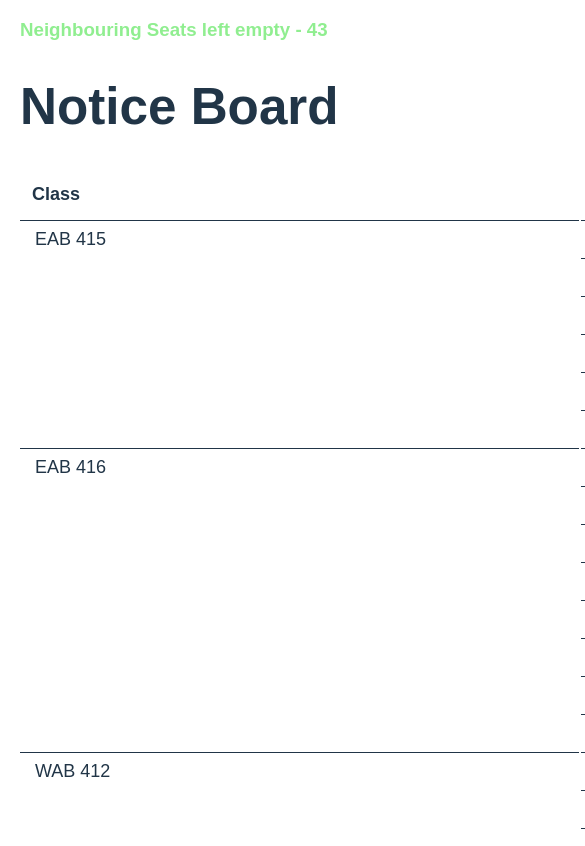
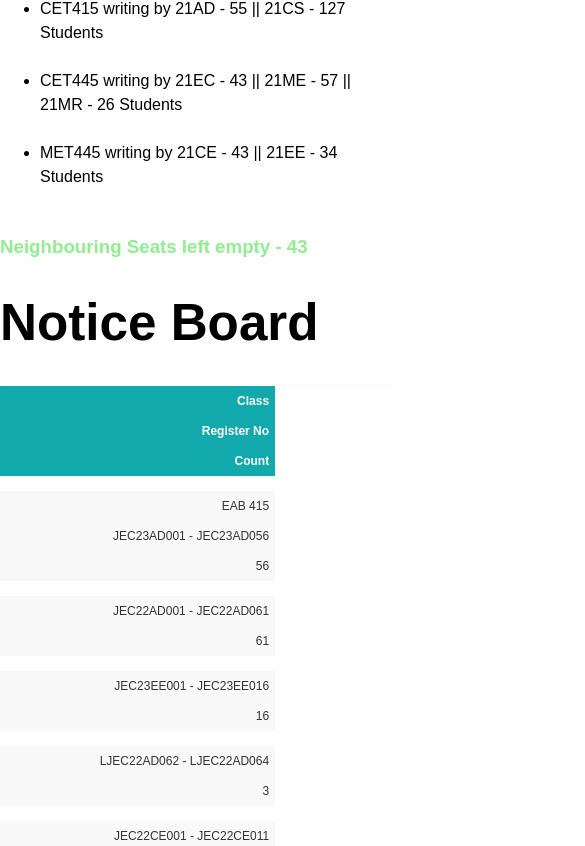
Before and after one commit to ada-rsh-s/exam-temp, a React (Vite) app: page / in a window 390 px wide. Shown: the part 578-1424 px from the top of the page, 585 px wide, since content can reach past the window. Built offline with nearby package versions, Linux system fonts and the light colour scheme.

Commit message:
dept wise view adde

```diff
--- a/src/App.css
+++ b/src/App.css
@@ -1,56 +1,96 @@
-.App {
+/* General styles */
+body {
   font-family: Arial, sans-serif;
-  padding: 20px;
+  margin: 0;
+  padding: 0;
+  background-color: #f4f4f4;
+  color: #000000;
 }
-
-.class-section {
-  margin-bottom: 20px;
-}
-
-.class-wrapper {
-  overflow-x: auto; /* Enable horizontal scrolling */
-  padding-bottom: 10px;
-}
-
-.class-row {
-  display: flex;
-  gap: 10px; /* Adjust the gap between seats */
+div{
+    background: #ffff;
 }
 
 
 
-/* Optional: Adjust the gap between every 2nd column */
-.class-row > :nth-child(2n) {
-  margin-right: 50px; /* Adjust as needed */
+div {
+  margin-bottom: 20px;
 }
 
+/* Table styles */
 table {
-  width: 100%;
   border-collapse: collapse;
-  margin: 20px 0;
-  font-size: 18px;
-  text-align: left;
+  margin-bottom: 20px;
+  background-color: #fff;
+  box-shadow: 0 2px 5px rgba(14, 12, 12, 0.1);
+  table-layout: auto; /* Allow table to resize based on content */
+  width: auto; /* Make table width auto to fit content */
 }
 
 th, td {
-  padding: 12px;
-  border-bottom: 1px solid ;
+  padding: 10px;
+  text-align: left;
+
+  border: 1px solid #000000; /* Ensure all cells have a border */
+  white-space: nowrap; /* Prevent content from wrapping */
 }
 
 th {
-  font-weight: bold;
+  background-color: #12a9ac;
+  color: #fff;
 }
 
 td {
-  padding: 5px 15px;
-  vertical-align: top;
+  background-color: #f9f9f9;
+  color: #333; /* Darker text color for better readability */
 }
 
-td[colspan] {
-  text-align: center;
-  font-weight: bold;
+/* Responsive adjustments */
+@media screen and (max-width: 768px) {
+  table {
+    width: 100%; /* Full width on small screens */
+  }
+
+  th, td {
+    font-size: 14px;
+    padding: 8px;
+  }
+
+  table, th, td {
+    display: block;
+    width: 100%;
+  }
+
+  tr {
+    display: flex;
+    flex-direction: column;
+    margin-bottom: 15px;
+    border-bottom: none;
+  }
+
+  tr td, tr th {
+    border: none;
+    text-align: right;
+    position: relative;
+    padding-left: 50%;
+  }
+
+  tr td::before, tr th::before {
+    content: attr(data-label);
+    position: absolute;
+    left: 10px;
+    font-weight: bold;
+    text-align: left;
+  }
 }
 
-td, th {
-  border-right: 2px solid #fff; /* Adjust color and width as needed */
+/* Mobile-specific styles */
+@media screen and (max-width: 480px) {
+  th, td {
+    font-size: 12px;
+    padding: 6px;
+  }
+
+  tr td::before, tr th::before {
+    font-size: 12px;
+  }
 }
--- a/src/App.jsx
+++ b/src/App.jsx
@@ -1,10 +1,8 @@
 import React from "react";
-import _ from 'lodash';
-
+import _ from "lodash";
 import "./App.css";
 
-const no_classes = 36,
-  classCapacity = {
+const classCapacity = {
   "EAB 415": [15, 10],
   "EAB 416": [15, 10],
   "WAB 412": [15, 10],
@@ -132,7 +130,7 @@ let exams = {
   "23MR": ["EST200", "HUT200", "MCN201"],
   "23ME": ["EST200", "HUT200", "MCN201"],
   "23EC": ["EST200", "HUT200", "MCN201"],
-  "23CSE(Y)":[],
+  "23CSE(Y)": [],
   "22AD": ["CST309", "MCN301"],
   "22CE": ["CET309", "MCN301"],
   "22CS": ["CST309", "MCN301"],
@@ -167,6 +165,27 @@ const slots = {
 
 //selecting the slot for locating the subjects to be written on that day
 const examToday = slots.E;
+function mergeExamSchedules(exams) {
+  let updatedExams = {};
+  for (let key in exams) {
+    let mergedExams = new Set(exams[key]);
+    for (let otherKey in exams) {
+      if (key !== otherKey) {
+        exams[key].forEach((exam) => {
+          if (exams[otherKey].includes(exam)) {
+            exams[otherKey].forEach((otherExam) => mergedExams.add(otherExam));
+          }
+        });
+      }
+    }
+    updatedExams[key] = Array.from(mergedExams);
+  }
+  if (_.isEqual(updatedExams, exams) == false)
+    return mergeExamSchedules(updatedExams);
+  else return updatedExams;
+}
+
+exams = mergeExamSchedules(exams);
 
 //necessary indices and arrays
 let class_index = 0,
@@ -174,6 +193,19 @@ let class_index = 0,
   lastIndex = 0,
   data = [],
   supIndex = 0;
+
+
+
+const updateDeptStrength = (deptStrength, letStrength) => {
+  const updatedDeptStrength = {};
+  for (const dept in deptStrength) {
+    updatedDeptStrength[dept] = deptStrength[dept] + (letStrength[dept] || 0);
+  }
+  return updatedDeptStrength;
+};
+
+deptStrength = updateDeptStrength(deptStrength, letStrength);
+
 
 const getDepartmentDetails = (departments) => {
   const deptStrengthMap = new Map();
@@ -195,73 +227,7 @@ const getDepartmentDetails = (departments) => {
 };
 
 
-let viewResultArray = {};
 
-
-function viewExams(examToday,exams,deptStrength) {
-  const resultArray = {};
-
-  const deptList = Object.keys(exams);
-  const subList = Object.values(exams);
-  const supplySubs = Object.keys(sup);
-
-  examToday.forEach((exam) => {
-    let subArray = [];
-    deptList.forEach((dept, index) => {
-      if (subList[index].includes(exam)) {
-        const num = deptStrength[dept];
-        subArray.push([dept, num]);
-      }
-      resultArray[exam] = subArray;
-    });
-
-    supplySubs.forEach((supplySub, index) => {
-      if (supplySubs[index].includes(exam)) {
-        let supply_num = sup[supplySubs[index]].length;
-        subArray.push([`SUP_${exam}`, supply_num]);
-      }
-
-      resultArray[exam] = subArray;
-    });
-  });
-  viewResultArray = resultArray;
-}
-viewExams(examToday,exams,deptStrength)
-
-function mergeExamSchedules(exams) {
-  let updatedExams = {};
-  for (let key in exams) {
-    let mergedExams = new Set(exams[key]);
-    for (let otherKey in exams) {
-      if (key !== otherKey) {
-        exams[key].forEach((exam) => {
-          if (exams[otherKey].includes(exam)) {
-            exams[otherKey].forEach((otherExam) => mergedExams.add(otherExam));
-          }
-        });
-      }
-    }
-    updatedExams[key] = Array.from(mergedExams);
-  }
-  if(_.isEqual(updatedExams, exams)==false)
-   return mergeExamSchedules(updatedExams);
-  else
-  return updatedExams
-
-}
-
-exams = mergeExamSchedules(exams);
-
-
-const updateDeptStrength = (deptStrength, letStrength) => {
-  const updatedDeptStrength = {};
-  for (const dept in deptStrength) {
-    updatedDeptStrength[dept] = deptStrength[dept] + (letStrength[dept] || 0);
-  }
-  return updatedDeptStrength;
-};
-
-deptStrength = updateDeptStrength(deptStrength, letStrength);
 
 //for initializing classes
 const classNames = Object.keys(classCapacity);
@@ -276,6 +242,7 @@ for (let i = 0; i < classNames.length; i++) {
 //to calculate strength of odd/even indices
 function strengthCalculator(n, data) {
   let strength = 0;
+
   for (let i = n; i < data.length; i += 2) {
     strength += data[i][1];
   }
@@ -347,36 +314,41 @@ function arraySorter(resultArray) {
     resultArrayEntries[j + 1] = key;
   }
   const finalResultArray = Object.fromEntries(resultArrayEntries);
+
   return finalResultArray;
 }
 
-function mergeDepts(exams) {
-  let examsArray = Object.entries(exams);
-  examsArray = examsArray.flat();
+let viewResultArray = {};
 
-  let seen = new Set();
-  let filteredData = {};
+function viewExams(examToday, exams, deptStrength) {
+  const resultArray = {};
 
-  for (let i = 0; i < examsArray.length; i += 2) {
-    let key = examsArray[i];
-    let values = examsArray[i + 1];
+  const deptList = Object.keys(exams);
+  const subList = Object.values(exams);
+  const supplySubs = Object.keys(sup);
 
-    let uniqueValues = values.filter(([code, _]) => {
-      if (!seen.has(code)) {
-        seen.add(code);
-        return true;
+  examToday.forEach((exam) => {
+    let subArray = [];
+    deptList.forEach((dept, index) => {
+      if (subList[index].includes(exam)) {
+        const num = deptStrength[dept];
+        subArray.push([dept, num]);
       }
-      return false;
+      resultArray[exam] = subArray;
     });
 
-    if (uniqueValues.length > 0) {
-      filteredData[key] = uniqueValues;
-    }
+    supplySubs.forEach((supplySub, index) => {
+      if (supplySubs[index].includes(exam)) {
+        let supply_num = sup[supplySubs[index]].length;
+        subArray.push([`SUP_${exam}`, supply_num]);
       }
 
-  return filteredData;
+      resultArray[exam] = subArray;
+    });
+  });
+  viewResultArray = resultArray;
 }
-
+viewExams(examToday, exams, deptStrength);
 //Normal grouping of departments
 function dataArrayMaker(examToday, exams, deptStrength) {
   const resultArray = {};
@@ -404,8 +376,6 @@ function dataArrayMaker(examToday, exams, deptStrength) {
         subArray.push([`SUP_${exam}`, supply_num]);
       }
     });
-    console.log(resultArray);
-
 
     if (subArray.length > 0) {
       resultArray[exam] = subArray;
@@ -423,7 +393,6 @@ function dataArrayMaker(examToday, exams, deptStrength) {
 
   return data;
 }
-
 data = dataArrayMaker(examToday, exams, deptStrength);
 
 const splitString = (str) => {
@@ -549,6 +518,7 @@ for (const [dept, num] of data) {
   }
   subjectAllotedNum++;
 }
+
 const consolidateItems = (items) => {
   const groupedItems = {};
 
@@ -571,29 +541,98 @@ const consolidateItems = (items) => {
   });
 };
 
-const result = classes.map((cls, idx) => {
+const calculateCounts = (items) => {
+  const counts = [];
+  for (let i = 1; i < items.length; i += 2) {
+    const num1 = parseInt(items[i].slice(-3));
+    const num0 = parseInt(items[i - 1].slice(-3));
+    counts.push(num1 - num0 + 1);
+  }
+  return counts;
+};
+
+const noticeBoardView = classes.map((cls, idx) => {
   const allItems = cls.flat();
+  const consolidatedItems = consolidateItems(allItems);
+  const counts = calculateCounts(consolidatedItems);
 
   return {
     class: classNames[idx],
-    items: consolidateItems(allItems),
+    items: consolidatedItems,
+    count: counts,
   };
 });
 
+function organizeByDept(classes, data, classCapacity, letStrength) {
+  let classNames = Object.keys(classCapacity);
+  let mainArray = [];
+  let array = data;
+  let subArrayToRemove = ["DUM", 0];
+  let keys = ["dept", "rooms", "rollNums", "count"];
+  array = array.filter(
+    (subArray) => JSON.stringify(subArray) !== JSON.stringify(subArrayToRemove)
+  );
+  array.forEach((dept) => {
+    let strength = dept[1];
+    let letCount = letStrength[dept[0]];
+    let realStrength = strength - letCount;
 
+    let rollNums = [];
+    let count = [];
+    let rooms = [];
+    let depObj = {};
+    depObj.dept = dept[0];
+    classes.forEach((Class, index) => {
+      let individualList = Class.flat(2);
+      let cnt = 0;
+      individualList = individualList.filter((item) => item !== 0);
+      individualList.forEach((str) => {
+        if (str.includes(dept[0])) cnt++;
+      });
+      if (cnt != 0) count.push(cnt);
 
-const createItemPairs = (items) => {
-  const pairs = [];
-  for (let i = 0; i < items.length - 1; i += 2) {
-    if (i + 1 < items.length) {
-      pairs.push(`${items[i]} - ${items[i + 1]}`);
+      if (individualList.some((str) => str.includes(dept[0])))
+        rooms.push(classNames[index]);
+    });
+
+    let firstRollNo = 1;
+    count.forEach((num) => {
+      let secondRollNo = firstRollNo + num - 1;
+      if (firstRollNo > realStrength) {
+        rollNums.push(`LJECC${dept[0]}${formatToThreeDigits(firstRollNo)}`);
+        rollNums.push(`LJECC${dept[0]}${formatToThreeDigits(secondRollNo)}`);
+      } else if (secondRollNo > realStrength) {
+        rollNums.push(`JECC${dept[0]}${formatToThreeDigits(firstRollNo)}`);
+        rollNums.push(`LJECC${dept[0]}${formatToThreeDigits(secondRollNo)}`);
+      } else {
+        rollNums.push(`JECC${dept[0]}${formatToThreeDigits(firstRollNo)}`);
+        rollNums.push(`JECC${dept[0]}${formatToThreeDigits(secondRollNo)}`);
       }
+      firstRollNo = secondRollNo + 1;
+    });
+    depObj.count = count;
+    depObj.rooms = rooms;
+    depObj.rollNums = rollNums;
+    mainArray.push(depObj);
+  });
+  mainArray.sort((a, b) => {
+    let deptA = a.dept.match(/\d+/)[0];
+    let deptB = b.dept.match(/\d+/)[0];
+
+    let prefixA = a.dept.match(/[A-Z]+/)[0];
+    let prefixB = b.dept.match(/[A-Z]+/)[0];
+
+    if (prefixA < prefixB) return -1;
+    if (prefixA > prefixB) return 1;
+
+    return deptA - deptB;
+  });
+  return mainArray;
 }
-  return pairs;
-};
 
+const deptView = organizeByDept(classes, data, classCapacity, letStrength);
 
-const addLabels = (data) => {
+const classroomView = (data) => {
   const numRows = data.length;
   const numCols = data[0].length;
 
@@ -608,9 +647,7 @@ const addLabels = (data) => {
     for (let row = 0; row < numRows; row++) {
       const labelPrefix = col % 2 === 0 ? "A" : "B";
       const labelNumber = col % 2 === 0 ? aCounter++ : bCounter++;
-
       const label = `${labelPrefix}${labelNumber}`;
-
       updatedData[row][col * 2] = label;
       updatedData[row][col * 2 + 1] = data[row][col];
     }
@@ -619,12 +656,32 @@ const addLabels = (data) => {
   return updatedData;
 };
 
+// classes.forEach((cls, idx) => {
+// console.log(classroomView(cls));
+// });
+
+// classes.forEach((cls, idx) => {
+//   console.log(`\n${classNames[idx]}\n`);
+//   cls.forEach((row) => {
+//     console.log(row);
+//   });
+// });
+
+const createItemPairs = (items) => {
+  const pairs = [];
+  for (let i = 0; i < items.length - 1; i += 2) {
+    if (i + 1 < items.length) {
+      pairs.push(`${items[i]} - ${items[i + 1]}`);
+    }
+  }
+  return pairs;
+};
+
 const App = () => {
   return (
-    <div className="App">
-      <h1>Exam Seating Arrangement</h1>
+    <>
       <div>
-        <h3 style={{ color: "lightgreen" }}>
+        <h3 style={{ color: "green" }}>
           Today's Exams - {examToday.join(", ")}
         </h3>
       </div>
@@ -646,38 +703,77 @@ const App = () => {
           {Math.abs(strengthCalculator(0, data) - strengthCalculator(1, data))}
         </h3>
       </div>
+
+      <div>
         <h1>Notice Board</h1>
-
         <table className="custom-table">
           <thead>
             <tr>
               <th>Class</th>
               <th>Register No</th>
+              <th>Count</th>
             </tr>
           </thead>
           <tbody>
-          {result.map(({ class: className, items }, classIndex) => {
+            {noticeBoardView.map(
+              ({ class: className, items, count }, classIndex) => {
                 const pairs = createItemPairs(items);
                 const rowSpan = pairs.length || 1;
 
                 return pairs.length > 0 ? (
                   pairs.map((pair, pairIndex) => (
                     <tr key={`${className}-${pairIndex}`}>
-                  {pairIndex === 0 && <td rowSpan={rowSpan}>{className}</td>}
+                      {pairIndex === 0 && (
+                        <td rowSpan={rowSpan}>{className}</td>
+                      )}
                       <td>{pair}</td>
+                      <td>{count[pairIndex] || "-"}</td>
                     </tr>
                   ))
                 ) : (
                   <tr key={classIndex}>
                     <td>{className}</td>
                     <td>EMPTY</td>
+                    <td>-</td>
                   </tr>
                 );
+              }
+            )}
+          </tbody>
+        </table>
+      </div>
+      <div>
+        <h1>Department View</h1>
+
+        <table>
+          <thead>
+            <tr>
+              <th>Department</th>
+              <th>Room</th>
+              <th>Roll Numbers</th>
+              <th>Count</th>
+            </tr>
+          </thead>
+          <tbody>
+            {deptView.map((item, index) => {
+              const pairs = createItemPairs(item.rollNums);
+              return item.rooms.map((room, roomIndex) => (
+                <tr key={`${index}-${roomIndex}`}>
+                  {roomIndex === 0 ? (
+                    <td rowSpan={item.rooms.length}>{item.dept}</td>
+                  ) : null}
+                  <td>{room}</td>
+                  <td>{pairs[roomIndex] || "-"}</td>
+                  <td>{item.count[roomIndex]}</td>
+                </tr>
+              ));
             })}
           </tbody>
         </table>
+      </div>
       <div>
-        <h1>Classwise Door Notice</h1>
+        <h1>Classroom Door View</h1>
+
         {classes.map((cls, idx) => (
           <div key={idx}>
             <h3>{classNames[idx]}</h3>
@@ -702,20 +798,26 @@ const App = () => {
                   </tr>
                 </thead>
                 <tbody>
-                  {addLabels(cls).map((row, rowIndex) => (
+                  {classroomView(cls).map((row, rowIndex) => (
                     <tr key={rowIndex}>
-                      {row.map((cell, cellIndex) => (
+                      {row.map((cell, cellIndex) =>
+                        cell != 0 ? (
                           <td key={cellIndex}>{cell}</td>
-                      ))}
+                        ) : (
+                          <td key={cellIndex}>Empty</td>
+                        )
+                      )}
                     </tr>
                   ))}
                 </tbody>
               </table>
-            ):<div>Empty Class</div>}
+            ) : (
+              <div>Empty Class</div>
+            )}
           </div>
         ))}
       </div>
-    </div>
+    </>
   );
 };
 
```
Lines whose indentation alone changed are shown as unchanged.
